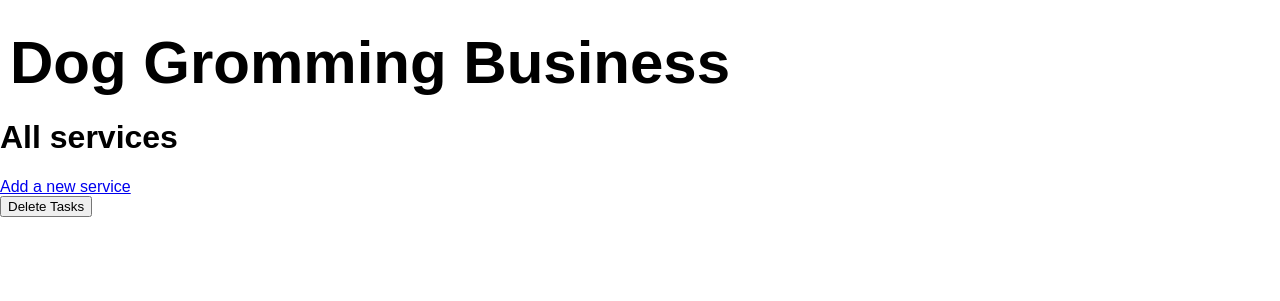
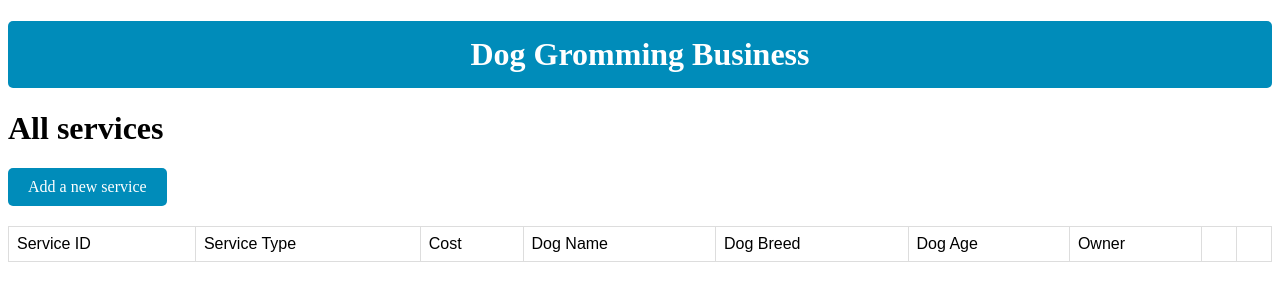
Before and after one commit to Moethantko/cs299-final-project, a Flask app: page / in a window 1280 px wide. Shown: the top 301 px of the page. Run offline with Flask 3, Linux system fonts and the light colour scheme; data that the repository does not hold is empty.

Commit message:
styling added, edit feature added

```diff
--- a/models/dogGrommingDB.py
+++ b/models/dogGrommingDB.py
@@ -3,6 +3,12 @@ class DogGrommingDB:
         self._db_conn = db_conn
         self._cursor = db_cursor
 
+    def select_all_dogs(self):
+        select_all_query = """
+            SELECT * FROM dogs;
+        """
+        self._cursor.execute(select_all_query)
+        return self._cursor.fetchall()
 
     def select_all_services(self):
         select_all_query = """
@@ -15,6 +21,17 @@ class DogGrommingDB:
         self._cursor.execute(select_all_query)
 
         return self._cursor.fetchall()
+
+    def select_service(self, service_id):
+        select_query = """
+            SELECT services.id, type, cost, name, dog_id FROM services
+            INNER JOIN dogs
+            ON services.dog_id = dogs.id
+            WHERE services.id = %s;
+        """
+        self._cursor.execute(select_query, (service_id,))
+
+        return self._cursor.fetchone()
 
     def insert_service(self, service):
         insert_query = """
@@ -30,6 +47,15 @@ class DogGrommingDB:
         self._db_conn.commit()
         return service_id
 
+    def update_service(self, service_id, new_type, new_cost):
+        update_query = """
+            UPDATE services
+            SET type=%s, cost=%s
+            WHERE id=%s;
+        """
+        self._cursor.execute(update_query, (new_type, new_cost, service_id))
+        self._db_conn.commit()
+
     def delete_service_by_id(self, service_id):
         delete_query = """
             DELETE from services
--- /dev/null
+++ b/static/css/styles.css
@@ -0,0 +1,45 @@
+#app-title {
+    text-align: center;
+    font-family: 'Times New Roman', Times, serif;
+    background-color: #008CBA;
+    color: white;
+    padding: 15px;
+    border-radius: 5px;
+}
+
+#services_table {
+    font-family: Arial, Helvetica, sans-serif;
+    border-collapse: collapse;
+    width: 100%;
+  }
+
+  #services_table td, #services_table th {
+    border: 1px solid #ddd;
+    padding: 8px;
+  }
+
+  #services_table tr:nth-child(even){background-color: #f2f2f2;}
+
+  #services_table tr:hover {background-color: #ddd;}
+
+  #services_table th {
+    padding-top: 12px;
+    padding-bottom: 12px;
+    text-align: left;
+    background-color: #04AA6D;
+    color: white;
+  }
+
+#add-new-service-btn {
+    background-color: #008CBA;
+    border: none;
+    border-radius: 5px;
+    color: white;
+    padding: 10px 20px;
+    text-align: center;
+    text-decoration: none;
+    display: inline-block;
+    font-size: 16px;
+    margin-bottom: 20px;
+    cursor: pointer;
+}
--- a/templates/index.html
+++ b/templates/index.html
@@ -2,9 +2,19 @@
 
  {% block body %}
     <h1>All services</h1>
-    <a href="/add-service">Add a new service</a>
-    <form action="/" method="post">
-        <table>
+    <a href="/add-service" id="add-new-service-btn">Add a new service</a>
+    <table id="services_table">
+            <tr>
+                <td>Service ID</td>
+                <td>Service Type</td>
+                <td>Cost</td>
+                <td>Dog Name</td>
+                <td>Dog Breed</td>
+                <td>Dog Age</td>
+                <td>Owner</td>
+                <td></td>
+                <td></td>
+            </tr>
         {% for service in all_services %}
             <tr>
                 <td>{{ service['id'] }}</td>
@@ -14,10 +24,9 @@
                 <td>{{ service['breed'] }}</td>
                 <td>{{ service['age'] }}</td>
                 <td>{{ service['full_name'] }}</td>
+                <td><a href="/edit_service/{{service.id}}">Edit</a></td>
                 <td><a href="/delete_service/{{service.id}}">Delete</a></td>
            </tr>
         {% endfor %}
     </table>
-        <input type="submit" value="Delete Tasks">
-    </form>
  {% endblock %}
--- a/templates/layout.html
+++ b/templates/layout.html
@@ -4,12 +4,12 @@
     <head>
         <meta name="viewport" content="initial-scale=1, width=device-width">
         <title>Dog Gromming Business</title>
-        <link rel="stylesheet" href="{{ url_for('static', filename='css/task-style.css') }}">
+        <link rel="stylesheet" href="{{ url_for('static', filename='css/styles.css') }}">
     </head>
     <body>
         <div class="header">
             <!-- <img src="{{ url_for('static', filename='img/task-logo.png') }}" alt="logo"> -->
-            <h1>Dog Gromming Business</h1>
+            <h1 id="app-title">Dog Gromming Business</h1>
         </div>
         <!-- Jinja templating code that we can redefine for other pages -->
         {% block body %}{% endblock %}
--- a/templates/service_entry.html
+++ b/templates/service_entry.html
@@ -19,7 +19,9 @@
   />
   <br />
   <select id="dog" name="dog">
-    <option value="1">Dog 1</option>
+    {% for dog in all_dogs %}
+      <option value="{{ dog['id'] }}">{{ dog['name'] }}</option>
+    {% endfor %}
   </select>
   <br />
   <input type="submit" value="Add Service" />
--- a/views/services_view.py
+++ b/views/services_view.py
@@ -13,7 +13,9 @@ def index():
 
 @service_list_blueprint.route('/add-service', methods=["GET"])
 def service_entry():
-   return render_template("service_entry.html")
+   database = DogGrommingDB(g.mysql_db, g.mysql_cursor)
+   all_dogs = database.select_all_dogs()
+   return render_template("service_entry.html", all_dogs=all_dogs)
 
 @service_list_blueprint.route('/add-service', methods=["POST"])
 def add_service():
@@ -32,6 +34,25 @@ def add_service():
 
    return redirect('/')
 
+@service_list_blueprint.route('/edit_service/<int:service_id>', methods=["GET"])
+def service_edit(service_id):
+   database = DogGrommingDB(g.mysql_db, g.mysql_cursor)
+   all_dogs = database.select_all_dogs()
+   service = database.select_service(service_id=service_id)
+
+   return render_template("edit_service.html", all_dogs=all_dogs, service=service)
+
+@service_list_blueprint.route('/update_service', methods=["POST"])
+def update_service():
+   service_id = request.form.get("service_id")
+   new_service_type = request.form.get("service_type")
+   new_cost = request.form.get("cost")
+
+   database = DogGrommingDB(g.mysql_db, g.mysql_cursor)
+   database.update_service(service_id=service_id, new_type=new_service_type, new_cost=new_cost)
+
+   return redirect('/')
+
 @service_list_blueprint.route('/delete_service/<int:service_id>', methods=["GET"])
 def delete_service(service_id):
    database = DogGrommingDB(g.mysql_db, g.mysql_cursor)
```
Also changed, not shown: templates/edit_service.html (added, +33 -0 lines). Lines whose indentation alone changed are shown as unchanged.
